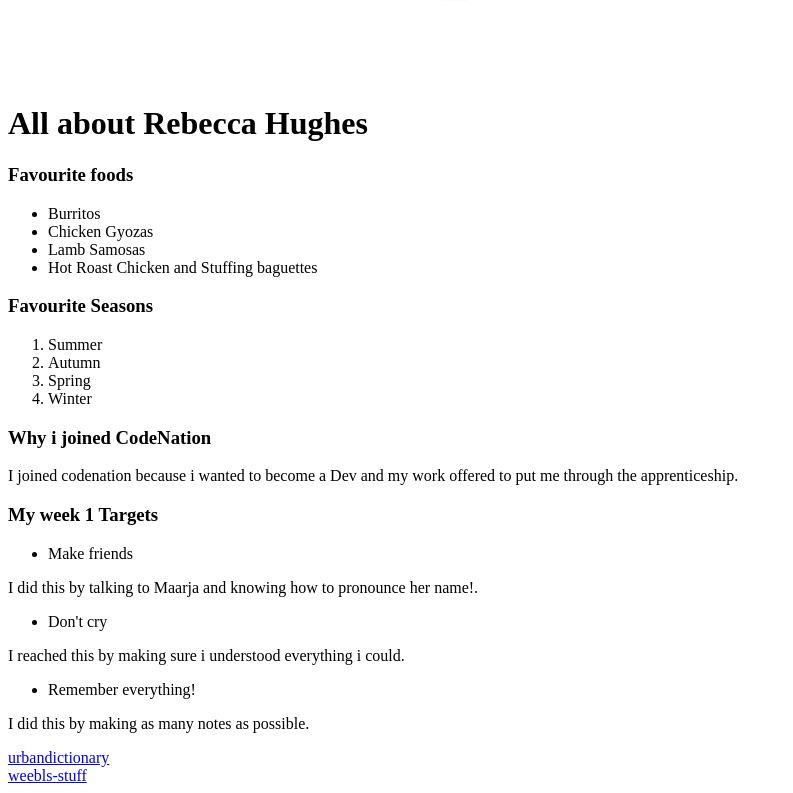
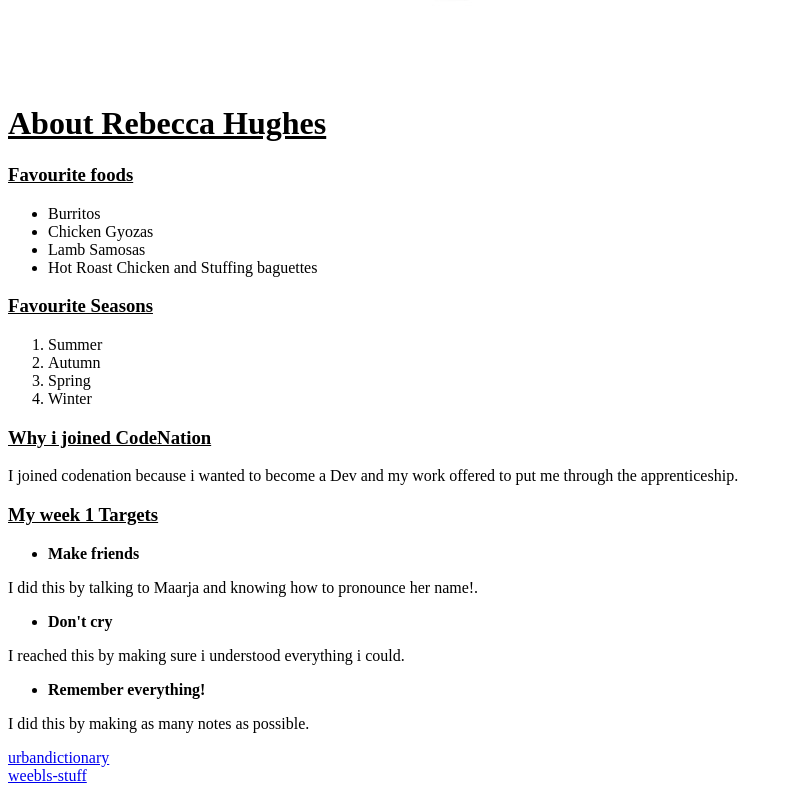
Before and after one commit to rebeccavahughes/websiteAboutMe, a plain HTML site: page index.html in a window 1280 px wide. Shown: the part 434-1227 px from the top of the page, without its empty margins (0-793 px from the left). Drawn offline with Linux system fonts and the light colour scheme.

Commit message:
added bold and underlines

```diff
--- a/index.html
+++ b/index.html
@@ -8,9 +8,9 @@
 </head>
 <body>
     <img src="img/i-love-food.jpg" alt="i love food">
-    <h1>All about Rebecca Hughes</h1>
+    <h1><u>About Rebecca Hughes</u></h1>
     <div>
-            <h3>Favourite foods</h3>
+            <h3><u>Favourite foods</u></h3>
             <ul>
                 <li>Burritos</li>
                 <li>Chicken Gyozas</li>
@@ -20,7 +20,7 @@
     </div>
 
     <div>
-            <h3>Favourite Seasons</h3>
+            <h3><u>Favourite Seasons</u></h3>
             <ol>
                 <li>Summer</li>
                 <li>Autumn</li>
@@ -30,22 +30,22 @@
     </div>
 
    <div>
-        <h3>Why i joined CodeNation</h3>
+        <h3><u>Why i joined CodeNation</u></h3>
         <p>I joined codenation because i wanted to become a Dev and my work offered to put me through the apprenticeship.</p>
    </div>
 
    <div>
-        <h3>My week 1 Targets</h3>
+        <h3><u>My week 1 Targets</u></h3>
 <ul>
-    <li>Make friends</li>
+    <li><b>Make friends</b></li>
 </ul>
     <p>I did this by talking to Maarja and knowing how to pronounce her name!.</p>
     <ul>
-        <li>Don't cry</li>
+        <li><b>Don't cry</b></li>
     </ul>
     <p>I reached this by making sure i understood everything i could.</p>
     <ul>
-        <li>Remember everything!</li>
+        <li><b>Remember everything!</b></li>
     </ul>
     <p>I did this by making as many notes as possible.</p>
    </div>
```
